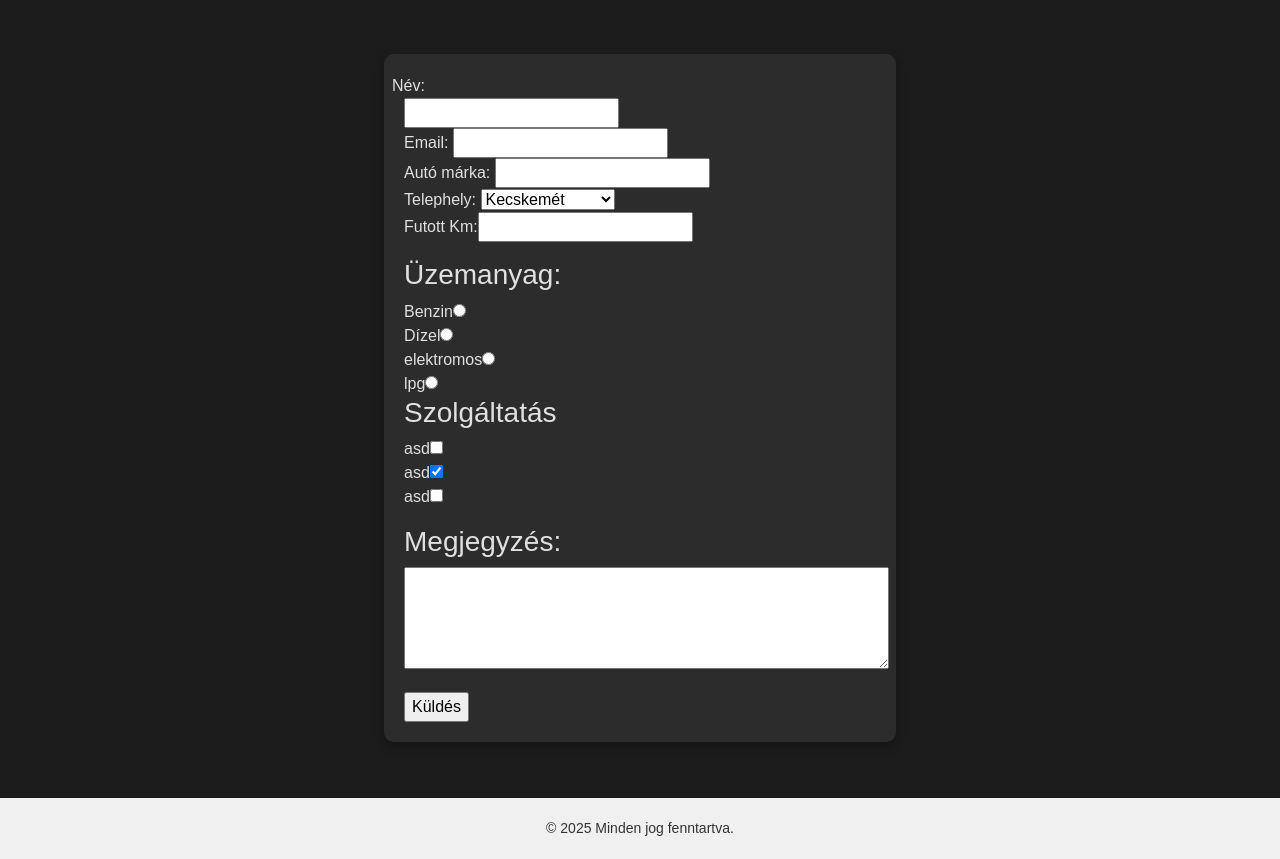
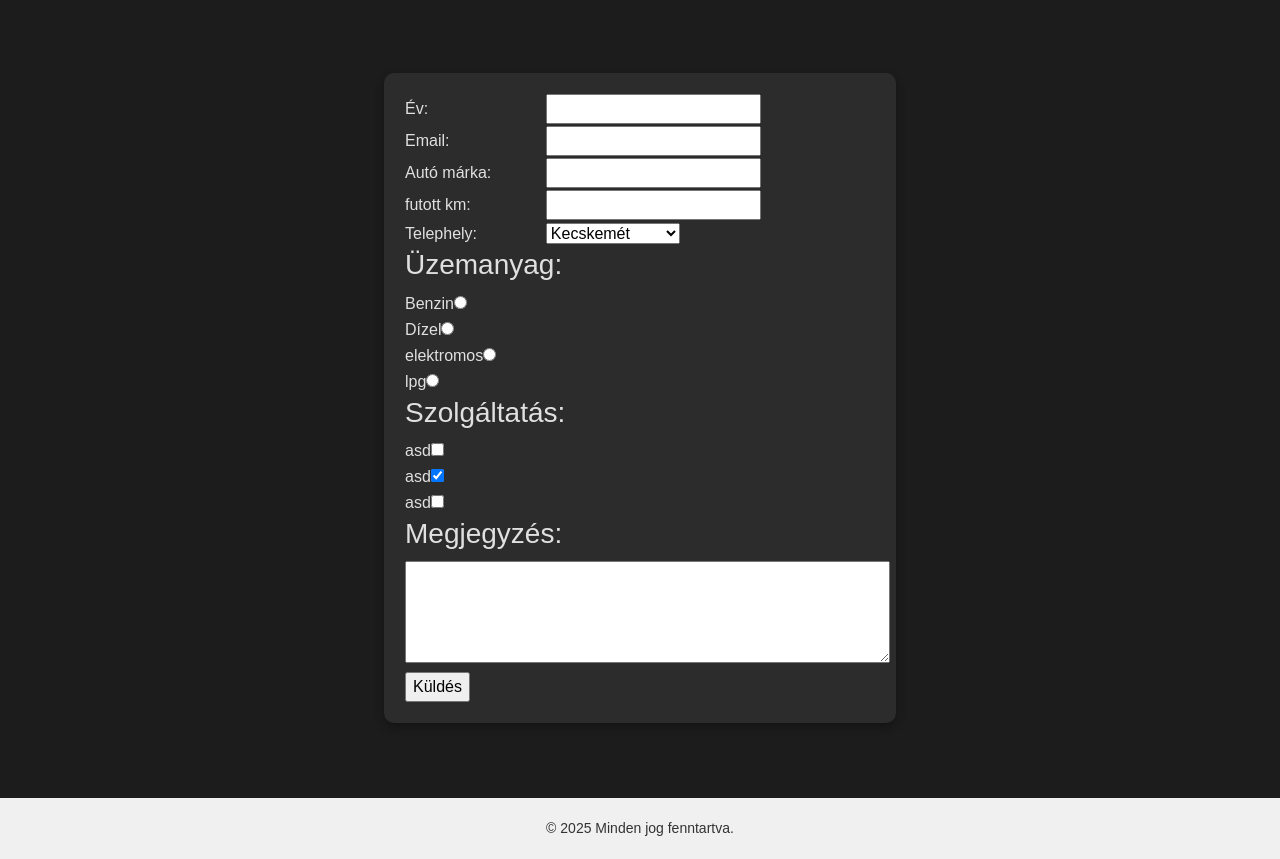
Before and after one commit to Sprn17/WEB-PROJEKT, a plain HTML site: page foglalas.html in a window 1280 px wide. Shown: the part 876-1735 px from the top of the page. Drawn offline with nearby package versions, Linux system fonts and the light colour scheme.

Commit message:
foglalas urlap csinositasa

```diff
--- a/foglalas.html
+++ b/foglalas.html
@@ -37,33 +37,56 @@
       <div class="content" id="asd">
         <div class="container ">
           <div class="row">
-                 Név: <t/><input type="text" name="fname" id="input_name" min="10"><br>
-                Email:&nbsp;<input type="email" name="email"  min="10" maxlength="40" ><br>
-                Autó márka:&nbsp;<input type="text" name="car" id="input_car"><br>
-                Telephely:
-                <select name="telephely">
-                    <option value="1">Kecskemét</option>
-                    <option value="2">Budapest</option>
-                    <option value="3">Székesfehérvár</option>
-                </select><br>
-                Futott Km:<input type="number" name="km" min="0" id="input_numb"><p id="response"></p>
-                <h3>Üzemanyag:</h3>
-                <label>Benzin</label><input type="radio" name="fuel"  value="1"><br/>
-                <label>Dízel</label><input type="radio" name="fuel"  value="2"><br/>
-                <label>elektromos</label><input type="radio" name="fuel"  value="3"><br/>
-                <label>lpg</label><input type="radio" name="fuel"  value="4">
-                <h3>Szolgáltatás</h3>
-                <label>asd</label><input type="checkbox" name="angol"> <br>
-                <label>asd</label><input type="checkbox" name="nemet" checked="checked"> <br>
-                <label>asd</label><input type="checkbox" name="egyeb">
-                <p></p>
-                <h3>Megjegyzés:</h3>
-                <textarea name="megjegyzes" rows="4" cols="50"></textarea>
-                <p></p>
-               <label></label><input type="submit" value="Küldés" onclick="validate()">
+            <form>
+            <table>
+              <tr>
+                <td>Év:</td><td><input type="text" name="fname" id="input_name" min="10"></td>
+              </tr>
+              <tr>
+                <td>Email:</td><td><input type="email" name="email"  min="10" maxlength="40" ></td>
+              </tr><tr>
+                <td>Autó márka:</td><td><input type="text" name="car" id="input_car"></td>
+              </tr><tr>
+                <td>futott km:</td><td><input type="number" name="km" min="0" id="input_numb"></td>
+              </tr><tr>
+                <td>Telephely:</td><td><select name="telephely">
+                  <option value="1">Kecskemét</option>
+                  <option value="2">Budapest</option>
+                  <option value="3">Székesfehérvár</option>
+              </select></td>
+              </tr><tr>
+                <td colspan="2"><h3>Üzemanyag:</h3></td>
+              </tr><tr>
+                <td colspan="2"><label>Benzin</label><input type="radio" name="fuel"  value="1"></td>
+              </tr><tr>
+                <td colspan="2"><label>Dízel</label><input type="radio" name="fuel"  value="2"></td>
+              </tr><tr>
+                <td colspan="2"><label>elektromos</label><input type="radio" name="fuel"  value="3"></td>
+              </tr><tr>
+                <td colspan="2"><label>lpg</label><input type="radio" name="fuel"  value="4"></td>
+              </tr><tr>
+                <td colspan="2"><h3>Szolgáltatás:</h3></td>
+              </tr><tr>
+                <td colspan="2"><label>asd</label><input type="checkbox" name="angol"></td>
+              </tr><tr>
+                <td colspan="2"><label>asd</label><input type="checkbox" name="nemet" checked="checked"></td>
+              </tr><tr>
+                <td colspan="2"><label>asd</label><input type="checkbox" name="egyeb"></td>
+              </tr>
+              <td colspan="2"><h3>Megjegyzés:</h3></td>
+            </tr><tr>
+              <td colspan="2"><textarea name="megjegyzes" rows="4" cols="50"></textarea></td>
+            </tr><tr>
+              <td colspan="2"><input type="submit" value="Küldés" onclick="validate()"></td>
+            </tr>
+            </table>
+            </form>
+
+
+
          </div>
-         </div>
-         </div>
+        </div>
+      </div>
 
 
       <footer class="footer" >
```
